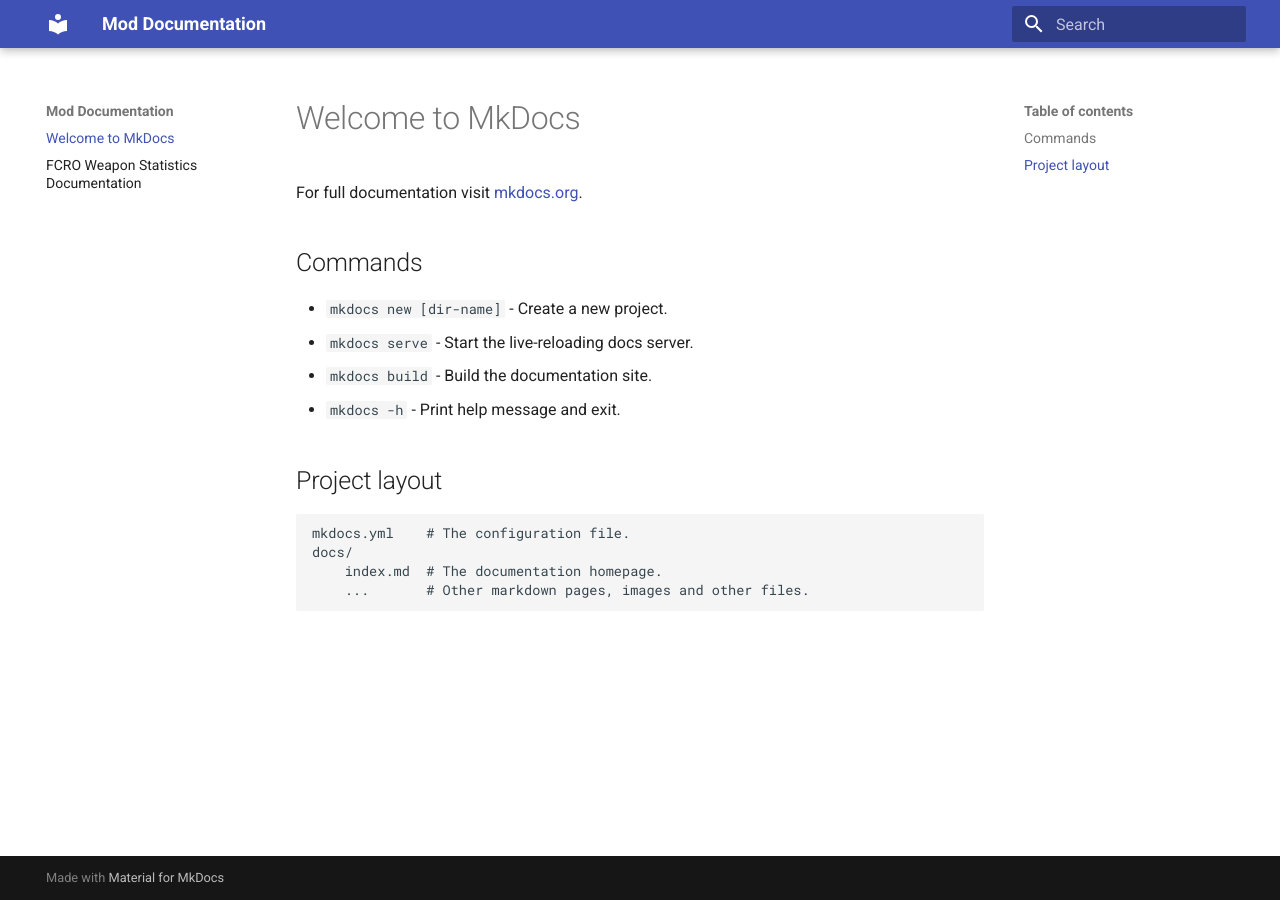
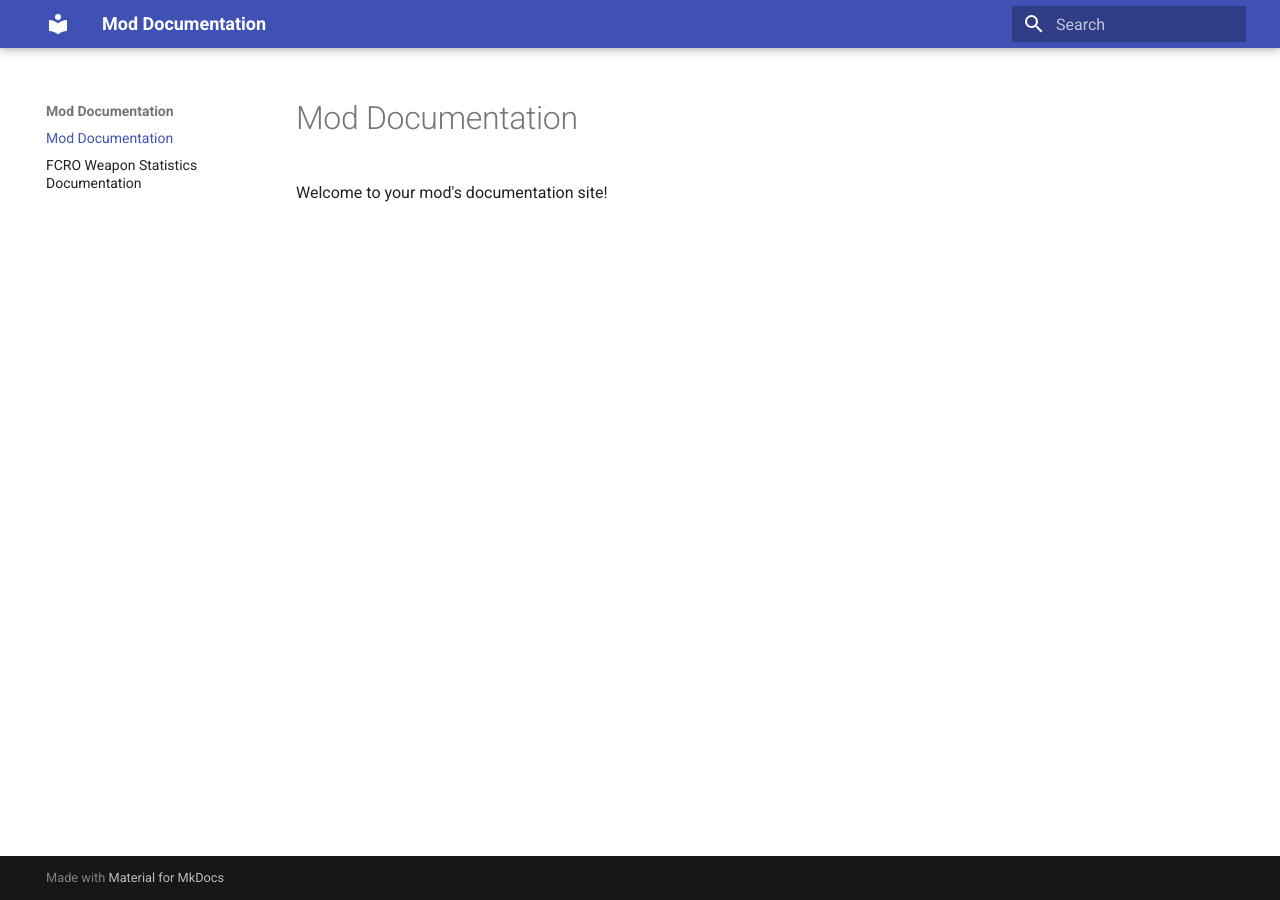
Before and after one commit to North-Head-Digital/mod-documentation, an MkDocs documentation site: the page built from docs/index.md, in a window 1280 px wide. Built offline with MkDocs 1.6.1 and Material for MkDocs 9.7.7, drawn with Linux system fonts in a browser that asks for light colours.

Commit message:
Update homepage content

```diff
--- a/docs/index.md
+++ b/docs/index.md
@@ -1,17 +1,3 @@
-# Welcome to MkDocs
+# Mod Documentation
 
-For full documentation visit [mkdocs.org](https://www.mkdocs.org).
-
-## Commands
-
-* `mkdocs new [dir-name]` - Create a new project.
-* `mkdocs serve` - Start the live-reloading docs server.
-* `mkdocs build` - Build the documentation site.
-* `mkdocs -h` - Print help message and exit.
-
-## Project layout
-
-    mkdocs.yml    # The configuration file.
-    docs/
-        index.md  # The documentation homepage.
-        ...       # Other markdown pages, images and other files.
+Welcome to your mod's documentation site!
```
